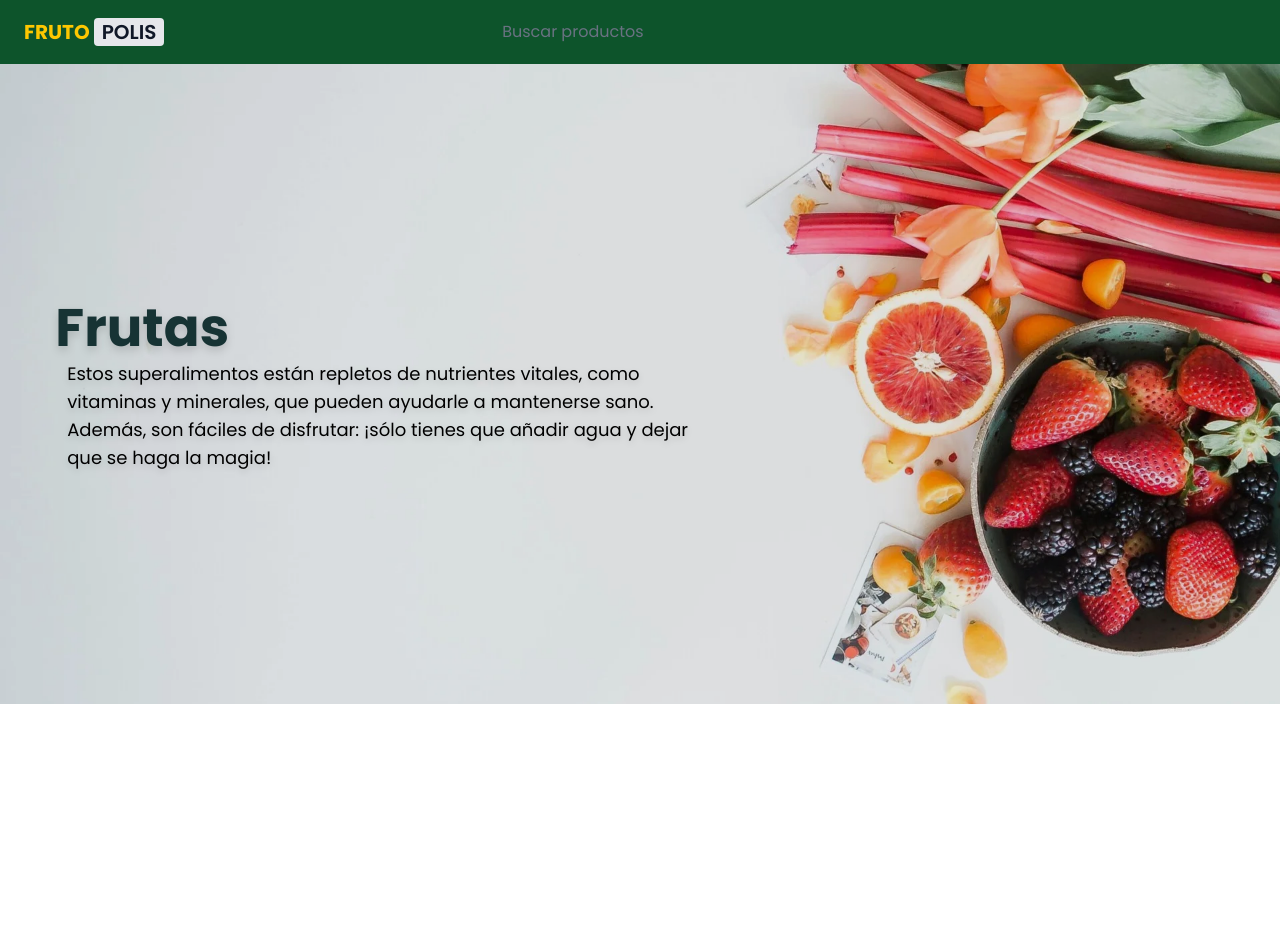
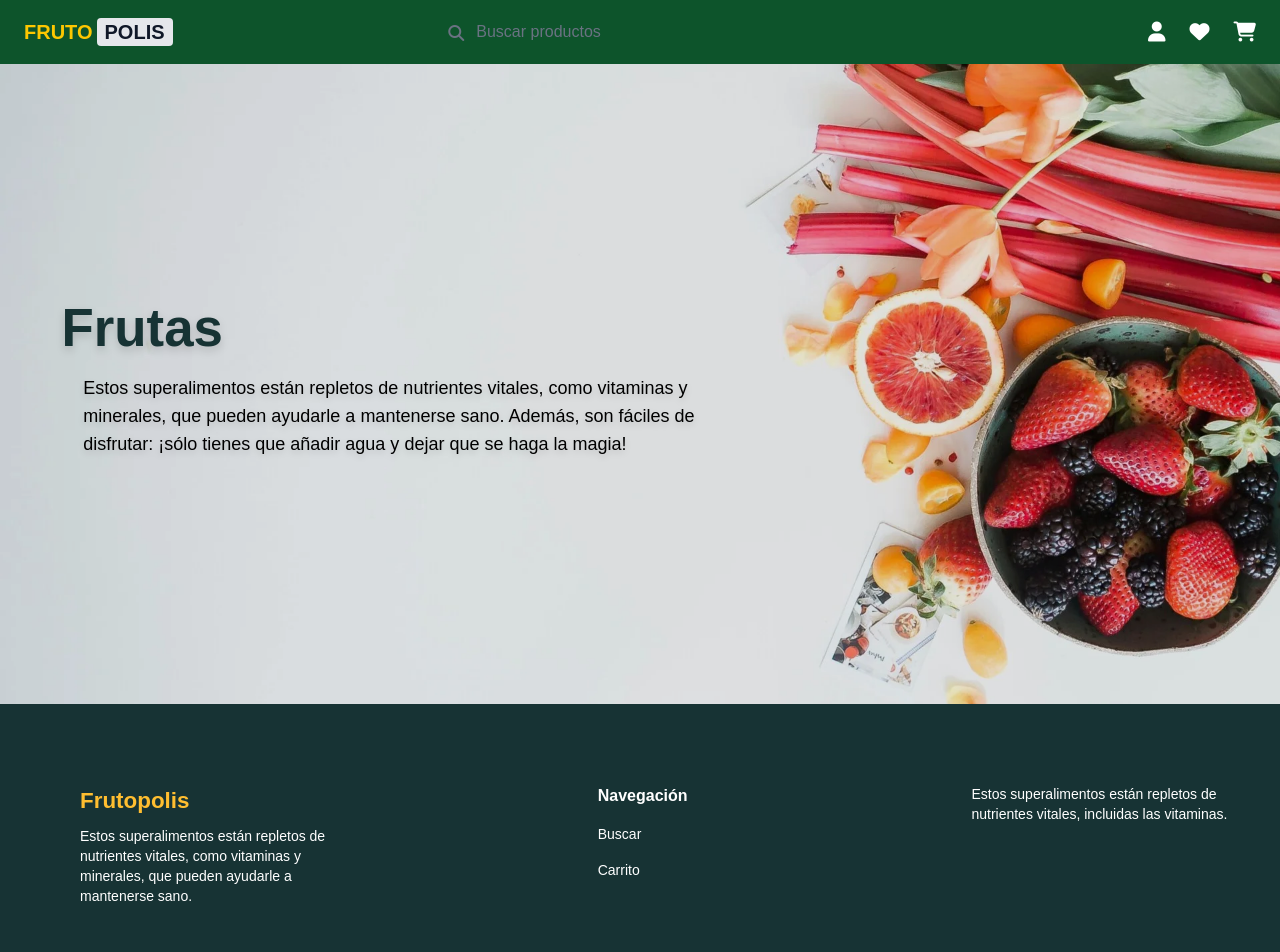
Before and after one commit to alicarpio/E-Fruity, a Vue app in the folder frontend-fruity/: page / in a window 1280 px wide. Shown: the top 952 px of the page. Before the commit the page ends 800 px from the top, so only its background shows below. Built offline with nearby package versions, Linux system fonts and the light colour scheme.

Commit message:
Add footer

```diff
--- a/frontend-fruity/index.html
+++ b/frontend-fruity/index.html
@@ -6,9 +6,7 @@
   <link rel="preconnect" href="https://fonts.googleapis.com">
   <link rel="preconnect" href="https://fonts.gstatic.com" crossorigin>
   <link href="../frontend-fruity/src/assets/main.css" rel="stylesheet">
-  <link
-    href="https://fonts.googleapis.com/css2?family=Poppins:ital,wght@0,100;0,200;0,300;0,400;0,500;0,600;0,700;0,800;0,900;1,100;1,200;1,300;1,400;1,500;1,600;1,700;1,800;1,900&display=swap"
-    rel="stylesheet">
+  <link rel="stylesheet" href="https://cdnjs.cloudflare.com/ajax/libs/font-awesome/6.7.2/css/all.min.css" />
   <meta name="viewport" content="width=device-width, initial-scale=1.0">
   <title>Vite App</title>
 </head>
--- a/frontend-fruity/package.json
+++ b/frontend-fruity/package.json
@@ -13,6 +13,8 @@
     "format": "prettier --write src/"
   },
   "dependencies": {
+    "@fortawesome/fontawesome-svg-core": "^6.7.2",
+    "@fortawesome/vue-fontawesome": "^3.0.8",
     "@tailwindcss/vite": "^4.0.0",
     "flowbite": "^3.0.0",
     "iconify": "^1.4.0",
--- a/frontend-fruity/src/components/Footer.vue
+++ b/frontend-fruity/src/components/Footer.vue
@@ -1,11 +1,28 @@
-<script setup lang="ts">
-
-</script>
+<script setup lang="ts"></script>
 
 <template>
+  <footer class="bg-[#173334]">
+    <section class="flex py-20">
+      <div class="w-[28rem] px-20 mr-20">
+        <h3 class="font-bold text-[1.4rem] text-[#FFBE30]">Frutopolis</h3>
+        <p class="text-sm py-2 text-white">
+          Estos superalimentos están repletos de nutrientes vitales, como vitaminas y minerales, que
+          pueden ayudarle a mantenerse sano.
+        </p>
+      </div>
 
+      <div class="flex flex-col w-1/6 mx-20 mr-42 text-white space-y-4">
+        <p class="font-bold">Navegación</p>
+        <p class="text-sm">Buscar</p>
+        <p class="text-sm">Carrito</p>
+      </div>
+
+      <p class="w-[20rem] text-sm text-white">
+        Estos superalimentos están repletos de nutrientes vitales, incluidas las vitaminas.
+      </p>
+    </section>
+    <p class="text-white flex py-10 justify-center">2025. Todos los derechos reservados</p>
+  </footer>
 </template>
 
-<style scoped>
-
-</style>
+<style scoped></style>
--- a/frontend-fruity/src/pages/HomePage.vue
+++ b/frontend-fruity/src/pages/HomePage.vue
@@ -1,5 +1,6 @@
 <script setup lang="ts">
 import NavBar from '@/components/NavBar.vue'
+import Footer from '@/components/Footer.vue'
 </script>
 
 <template>
@@ -16,13 +17,15 @@ import NavBar from '@/components/NavBar.vue'
       Frutas
     </h1>
     <p
-      class="absolute top-[26rem] left-[24.2rem] w-[40rem] transform -translate-x-1/2 -translate-y-1/2 text-lg drop-shadow-md"
+      class="absolute top-[26rem] left-[25.2rem] w-[40rem] transform -translate-x-1/2 -translate-y-1/2 text-lg drop-shadow-md"
     >
       Estos superalimentos están repletos de nutrientes vitales, como vitaminas y minerales, que
       pueden ayudarle a mantenerse sano. Además, son fáciles de disfrutar: ¡sólo tienes que añadir
       agua y dejar que se haga la magia!
     </p>
   </section>
+
+  <Footer />
 </template>
 
 <style scoped></style>
```
Also changed, not shown: 1 other file (tests, documents, lock files or other folders).
